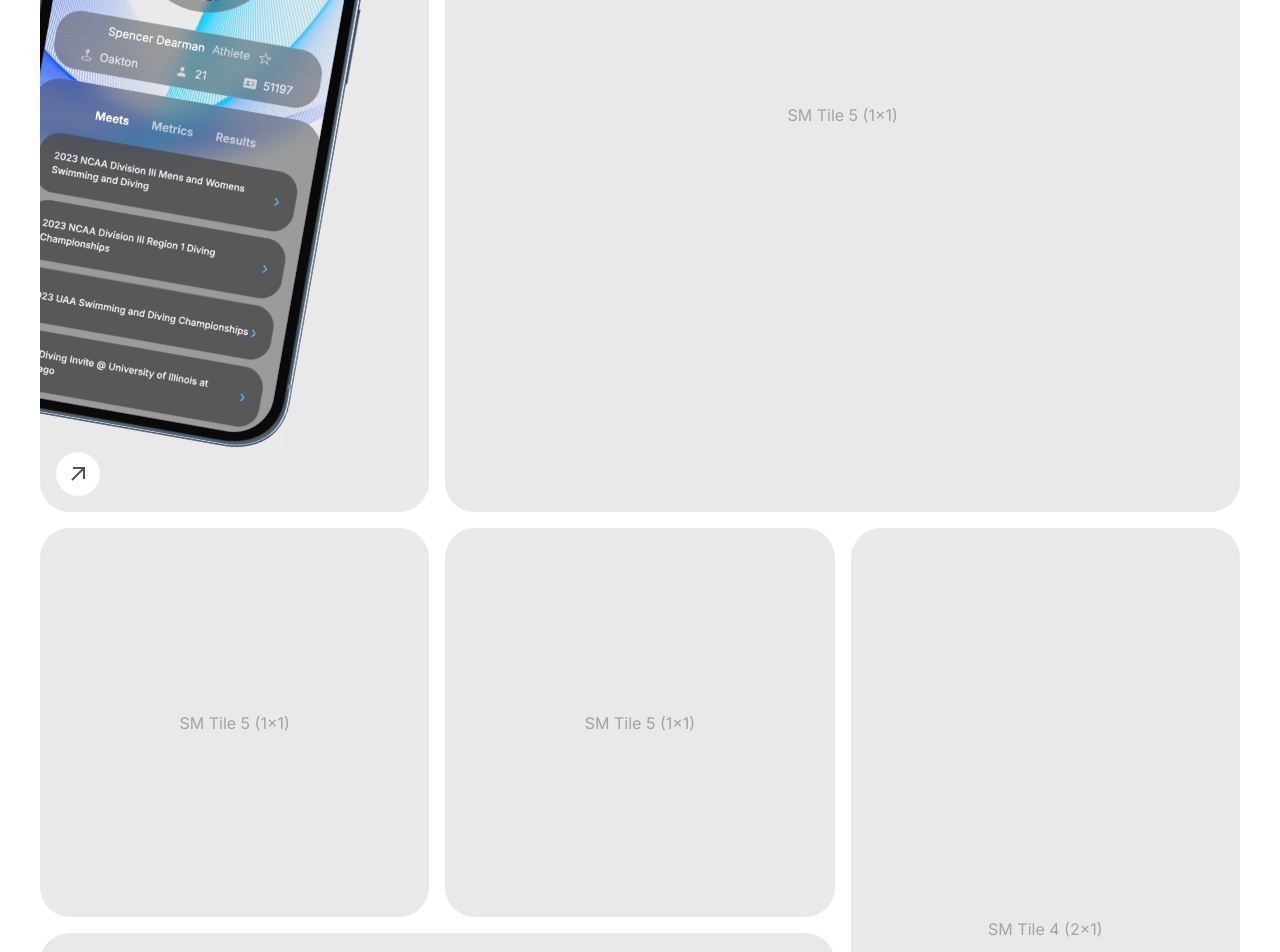
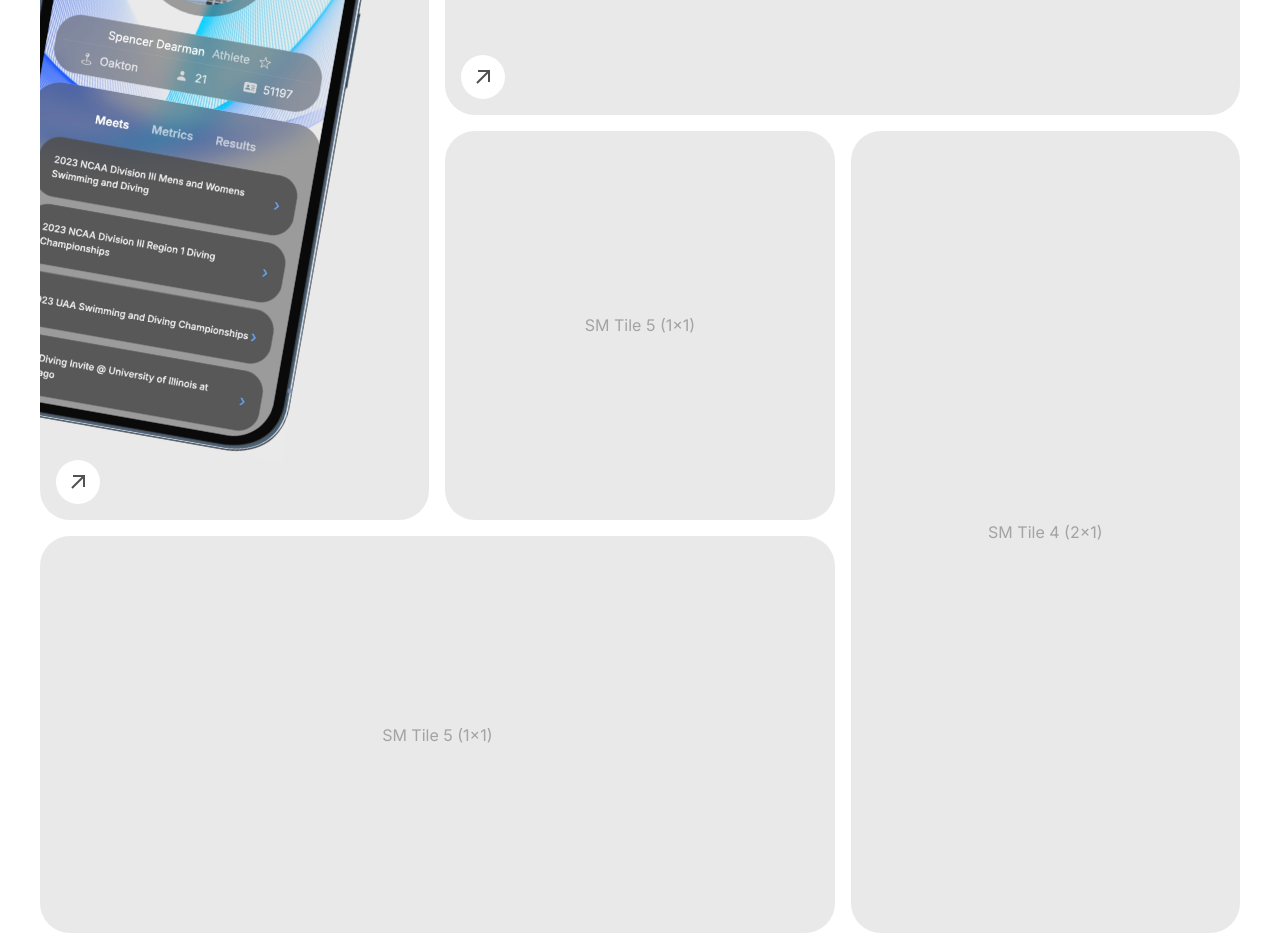
Before and after one commit to spencerdearman/spencer-dearman, a React (Vite) app: page / in a window 1280 px wide. Shown: the part 1520-2472 px from the top of the page. Built offline with nearby package versions, Linux system fonts and the light colour scheme; the HTML template or start-up script is replaced by a standard one.

Commit message:
Updating layout + cleaning files

```diff
--- a/src/components/Explore.jsx
+++ b/src/components/Explore.jsx
@@ -101,19 +101,7 @@ const Explore = () => {
   return (
     <section id="explore" className="section">
       <div className="container mx-auto px-4 py-16">
-        {/* Grid container:
-          - `grid`:  Sets the display to grid.
-          - `grid-cols-3`: Creates a grid with 4 equal-width columns on medium screens and up.
-          - `grid-cols-1`: Makes it a single column on small screens (mobile).
-          - `gap-4`: Sets the spacing between all grid items.
-        */}
         <div className="grid grid-cols-1 md:grid-cols-3">
-          {/* Grid Items:
-            - Use `col-span-*` to define how many columns an item should span.
-            - Use `row-span-*` to define how many rows an item should span.
-            - I'm using placeholder styles for now. You'll replace these divs with your project cards.
-          */}
-
           {/* Tile 1: XL Tile 2x2 */}
           {/* Google Tile */}
           <div className="md:col-span-2 px-12 py-4 md:p-2">
@@ -156,37 +144,6 @@ const Explore = () => {
             </div>
           </div>
 
-          {/* Tile 5: Standard Tile 1x1 */}
-          <div className="md:row-span-2 md:col-span-2 px-12 py-4 md:p-2">
-            <div className={`tile-style aspect-[1/1]`}>
-              <p className="text-neutral-400">SM Tile 5 (1x1)</p>
-            </div>
-          </div>
-
-          {/* Tile 5: Standard Tile 1x1 */}
-          <div className="px-12 py-4 md:p-2">
-            <div className={`tile-style aspect-[2/2]`}>
-              <p className="text-neutral-400">SM Tile 5 (1x1)</p>
-            </div>
-          </div>
-
-          {/* Tile 5: Standard Tile 1x1 */}
-          <div className="px-12 py-4 md:p-2">
-            <div className={`tile-style aspect-[1/1]`}>
-              <p className="text-neutral-400">SM Tile 5 (1x1)</p>
-              <div className="adrenaline-rotation">
-                <PhotosTile />
-              </div>
-            </div>
-          </div>
-
-          {/* Tile 4: Tall Tile 2x1 \\\ */}
-          <div className="md:row-span-2 px-12 py-4 md:p-2">
-            <div className={`tile-style aspect-[1/2]`}>
-              <p className="text-neutral-400">SM Tile 4 (2x1)</p>
-            </div>
-          </div>
-
           {/* Tile 6: Wide Tile 1x2 */}
           <div className="md:col-span-2 px-12 py-4 md:p-2">
             {/* Add the "relative" class here */}
@@ -201,6 +158,27 @@ const Explore = () => {
               <ArrowButton href="https://home.google.com/welcome/" />
             </div>
           </div>
+
+          {/* Tile 5: Standard Tile 1x1 */}
+          <div className="px-12 py-4 md:p-2">
+            <div className={`tile-style aspect-[2/2]`}>
+              <p className="text-neutral-400">SM Tile 5 (1x1)</p>
+            </div>
+          </div>
+
+          {/* Tile 4: Tall Tile 2x1 \\\ */}
+          <div className="md:row-span-2 px-12 py-4 md:p-2">
+            <div className={`tile-style aspect-[1/2]`}>
+              <p className="text-neutral-400">SM Tile 4 (2x1)</p>
+            </div>
+          </div>
+
+          {/* Tile 5: Standard Tile 1x1 */}
+          <div className="md:md:col-span-2 px-12 py-4 md:p-2">
+            <div className={`tile-style aspect-[2/1]`}>
+              <p className="text-neutral-400">SM Tile 5 (1x1)</p>
+            </div>
+          </div>
         </div>
       </div>
     </section>
--- a/src/index.css
+++ b/src/index.css
@@ -26,7 +26,6 @@ body {
   @apply max-w-max;
   background: -webkit-linear-gradient(0deg, #fafafa, #a1a1aa);
   -webkit-background-clip: text;
-  /* -webkit-text-fill-color: transparent; */ /* FOR GRADIENT */
   @apply text-3xl
   lg:text-4xl lg:leading-tight font-semibold;
 }
@@ -67,7 +66,6 @@ body {
 
 .container {
   @apply px-4 mx-auto
-  /* lg:px-8 xl:max-w-6xl; */
   lg:px-8 xl:max-w-7xl;
 }
 
@@ -97,17 +95,17 @@ body {
 \* ---------------------------------- */
 
 .navbar {
-  @apply static                 /* Always static, never absolute */
-  flex                   /* Always a flex container */
-  items-center           /* Always vertically centered */
-  p-2                    /* Keep padding for the container */
+  @apply static
+  flex
+  items-center
+  p-2
   bg-neutral-100/5
   rounded-[30px]
   ring-inset
   ring-1 ring-neutral-300/15
   shadow-xl
   shadow-[0_0_4px_0_rgba(0,0,0,0.2)]
-  backdrop-blur-3xl; /* Always visible, no transitions needed */
+  backdrop-blur-3xl;
 }
 
 .navbar.active {
@@ -152,7 +150,6 @@ body {
 
 .profile-image {
   @apply w-full
-  /* Max width */
   md:max-w-[480px]
   max-w-[300px]
   aspect-square
@@ -199,7 +196,6 @@ body {
 .app-icon {
   @apply bg-white
   rounded-[24px]
-  /* overflow-hidden  */
   p-2
   aspect-square
   flex
```
